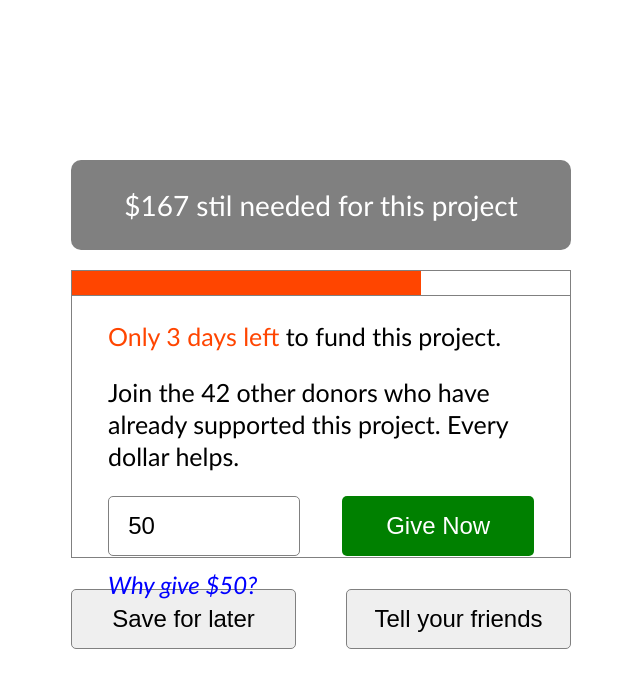
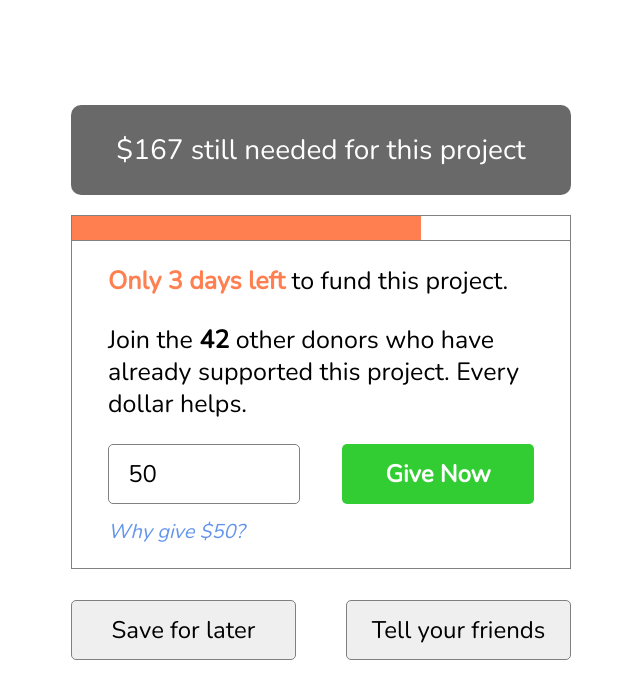
Before and after one commit to alber0087/donateProject, a plain HTML site: page index.html in a window 1280 px wide. Shown: the whole page, without its empty margins (319-959 px from the left). Drawn offline with nearby package versions, Linux system fonts and the light colour scheme.

Commit message:
Fixing CSS

```diff
--- a/index.html
+++ b/index.html
@@ -10,15 +10,15 @@
   <body>
     <div class="container">
       <div class="header">
-        <span>$167 stil needed for this project</span>
+        <span>$167 still needed for this project</span>
       </div>
       <div class="main">
         <div class="amount-bar"></div>
         <div class="wrapper">
           <div class="project-info">
-            <p><span>Only 3 days left</span> to fund this project.</p>
+            <p><span class="orange">Only 3 days left</span> to fund this project.</p>
             <br>
-            <p>Join the 42 other donors who have already supported this project. Every dollar helps.</p>
+            <p>Join the <span class="bold">42</span> other donors who have already supported this project. Every dollar helps.</p>
           </div>
           <div class="project-form">
             <form class="donation-form">
--- a/styles.css
+++ b/styles.css
@@ -1,5 +1,8 @@
+@import url('https://fonts.googleapis.com/css2?family=Nunito:wght@300&display=swap');
+
 :root {
   font-size: 20px;
+  font-family: 'Nunito', sans-serif;
 }
 
 * {
@@ -13,19 +16,18 @@ body {
   display: flex;
   justify-content: center;
   align-items: center;
-  font-family: 'Gill Sans', 'Gill Sans MT', Calibri, 'Trebuchet MS', sans-serif;
 }
 
 .container {
   width: 500px;
-  height: 60vh;
+  height: 590px;
 }
 
 .header {
   display: flex;
   justify-content: center;
   align-items: center;
-  background-color: gray;
+  background-color: #696969;
   color: white;
   height: 90px;
   font-size: 1.4rem;
@@ -42,7 +44,7 @@ body {
 }
 
 .amount-bar {
-  background-color: orangered;
+  background-color: #FF7F50;
   height: 24px;
   width: 70%;
 }
@@ -59,8 +61,13 @@ body {
   display: block;
 }
 
-.project-info > p > span {
-  color: orangered;
+.orange {
+  color: #FF7F50;
+  font-weight: bold;
+}
+
+.bold {
+  font-weight: bold;
 }
 
 .donation-form {
@@ -70,6 +77,7 @@ body {
 
 .donation-input,
 .donation-submit {
+  font-family: inherit;
   font-size: 1.2em;
   border: 1px solid gray;
   padding: 0.5em 0.8em;
@@ -83,14 +91,14 @@ body {
 .btn-success {
   border: none;
   color: #fff;
-  background-color: green;
+  background-color: #32CD32;
+  font-weight: bold;
 }
 
 a {
   text-decoration: none;
   font-style: italic;
-  color: blue;
-  font-size: 1.2em;
+  color: #6495ED;
 }
 
 .footer {
@@ -101,6 +109,7 @@ a {
 }
 
 .btn-primary {
+  font-family: inherit;
   font-size: 1.2em;
   border: 1px solid gray;
   padding: 0.5em 0.8em;
```
